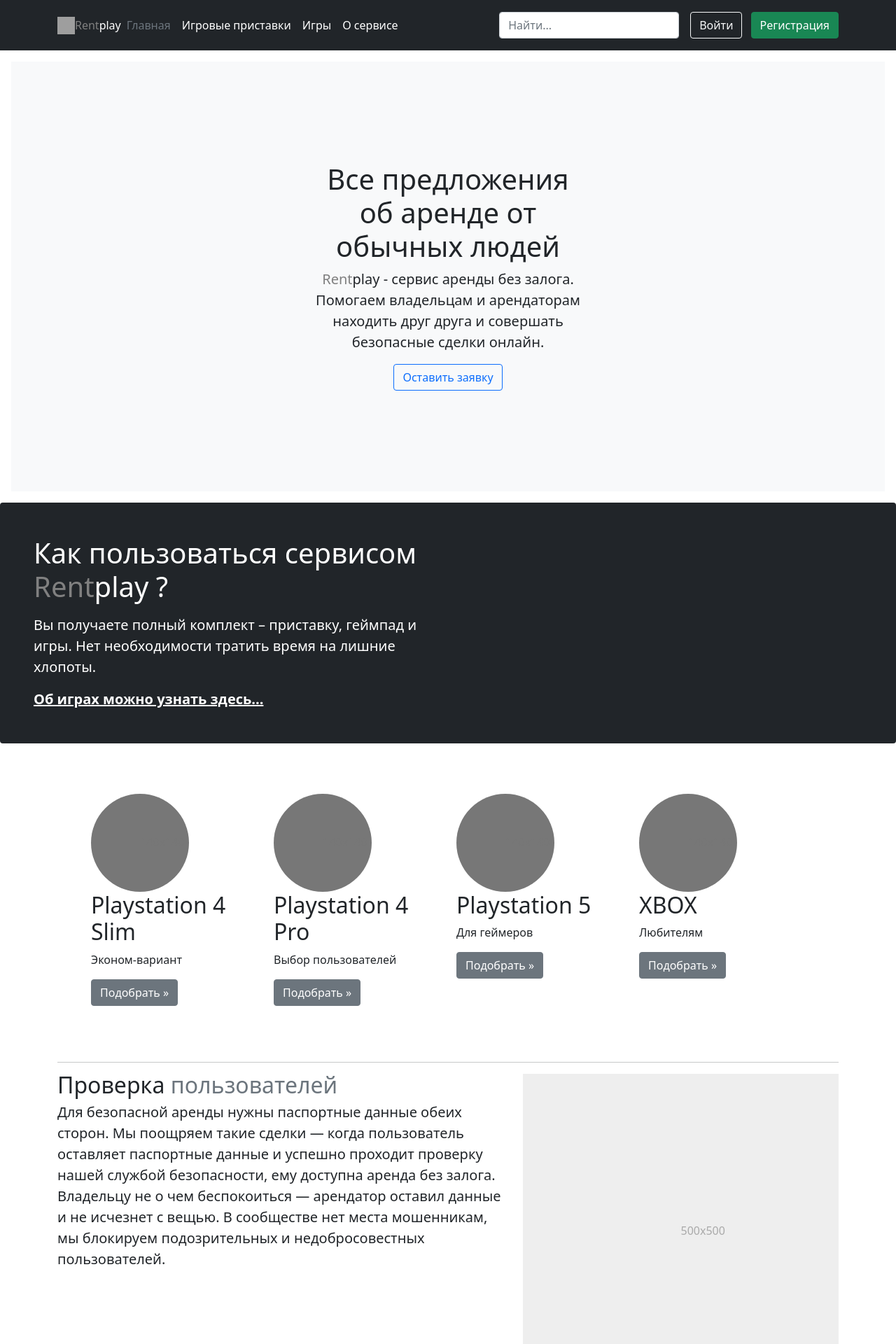
After one commit to EvgVol/rent_play, a Django app: template backend/templates/core/index.html in a window 1280 px wide. The commit adds this page. Shown: the top 1920 px of the page at 70% size. Run offline with Django 4.2, Linux system fonts and the light colour scheme; the template is opened without the code that fills it, so the values that code supplies are empty; parts of the project's set-up code (start-up, migrations or seed data) failed here and were passed over; grey boxes are pictures that could not be loaded.

Commit message:
update index

```diff
--- a/backend/backend/urls.py
+++ b/backend/backend/urls.py
@@ -21,5 +21,5 @@ urlpatterns = [
     path('api/', include('api.urls',)),
     path(r'redoc/', schema_view.with_ui('redoc', cache_timeout=0),
          name='schema-redoc'),
-    path('', include('consoles.urls'), name='consoles')
+    path('', include('core.urls'), name='index')
 ]
--- a/backend/consoles/views.py
+++ b/backend/consoles/views.py
@@ -1,5 +1,5 @@
 from django.db.models import Avg
-from django.shortcuts import render
+
 from rest_framework import decorators, permissions, viewsets
 from rest_framework.generics import get_object_or_404
 
@@ -16,9 +16,6 @@ from .serializers import (AddFavoriteConsoleSerializer,
                           AddDislikeConsoleSerializer)
 
 
-def index(request):
-    template = 'base.html'
-    return render(request, template)
 
 
 class CategoryViewSet(viewsets.ReadOnlyModelViewSet):
--- a/backend/core/views.py
+++ b/backend/core/views.py
@@ -1,8 +1,14 @@
+from django.shortcuts import render
 from rest_framework import permissions, viewsets
 
 from .models import Period
 from .serializers import PeriodSerializers
 
+
+
+def index(request):
+    template = 'core/index.html'
+    return render(request, template)
 
 class PeriodViewSet(viewsets.ReadOnlyModelViewSet):
     """Вьюсет для отображения периода аренды."""
--- a/backend/templates/consoles/index.html
+++ b/backend/templates/consoles/index.html
@@ -1,5 +1,5 @@
 {% extends 'base.html' %}
-{% block title %}Прокат и аренда игровых приставок{% endblock %}
+{% block title %}Игровые приствки{% endblock %}
 {% block content %}
   Список игровых приставок должен быть тут
 {% endblock %}
--- /dev/null
+++ b/backend/templates/core/index.html
@@ -0,0 +1,94 @@
+{% extends 'base.html' %}
+{% block title %}Сервис по прокату игровых приставок{% endblock %}
+{% block content %}
+<div class="position-relative overflow-hidden p-3 p-md-5 m-md-3 text-center bg-light">
+  <div class="col-md-5 p-lg-5 mx-auto my-5">
+      <h1 class="display-8 fw-normal">Все предложения об аренде от обычных людей</h1>
+      <p class="lead fw-normal"><span style="color: gray">Rent</span>play - сервис аренды без залога. Помогаем владельцам и арендаторам находить друг друга и совершать безопасные сделки онлайн.</p>
+      <a class="btn btn-outline-primary" href="#">Оставить заявку</a>
+  </div>
+  <div class="product-device shadow-sm d-none d-md-block"></div>
+<div class="product-device product-device-2 shadow-sm d-none d-md-block"></div>
+</div>
+<div class="p-4 p-md-5 mb-4 text-white rounded bg-dark">
+  <div class="col-md-6 px-0">
+    <h1 class="display-6 fst-bold">Как пользоваться сервисом <span style="color: gray">Rent</span>play ?</h1>
+    <p class="lead my-3">Вы получаете полный комплект – приставку, геймпад и игры. Нет необходимости тратить время на лишние хлопоты. </p>
+    <p class="lead mb-0"><a href="#" class="text-white fw-bold">Об играх можно узнать здесь...</a></p>
+  </div>
+</div>
+
+<div class="container marketing">
+
+  <div class="row p-5">
+    <div class="col-lg-3">
+      <svg class="bd-placeholder-img rounded-circle" width="140" height="140" xmlns="http://www.w3.org/2000/svg" role="img" aria-label="Placeholder: 140x140" preserveAspectRatio="xMidYMid slice" focusable="false"><title>Placeholder</title><rect width="100%" height="100%" fill="#777"/><text x="50%" y="50%" fill="#777" dy=".3em">140x140</text></svg>
+
+      <h2 class="fw-normal">Playstation 4 Slim</h2>
+      <p>Эконом-вариант</p>
+      <p><a class="btn btn-secondary" href="#">Подобрать &raquo;</a></p>
+    </div>
+    <div class="col-lg-3">
+      <svg class="bd-placeholder-img rounded-circle" width="140" height="140" xmlns="http://www.w3.org/2000/svg" role="img" aria-label="Placeholder: 140x140" preserveAspectRatio="xMidYMid slice" focusable="false"><title>Placeholder</title><rect width="100%" height="100%" fill="#777"/><text x="50%" y="50%" fill="#777" dy=".3em">140x140</text></svg>
+
+      <h2 class="fw-normal">Playstation 4 Pro</h2>
+      <p>Выбор пользователей</p>
+      <p><a class="btn btn-secondary" href="#">Подобрать &raquo;</a></p>
+    </div>
+    <div class="col-lg-3">
+      <svg class="bd-placeholder-img rounded-circle" width="140" height="140" xmlns="http://www.w3.org/2000/svg" role="img" aria-label="Placeholder: 140x140" preserveAspectRatio="xMidYMid slice" focusable="false"><title>Placeholder</title><rect width="100%" height="100%" fill="#777"/><text x="50%" y="50%" fill="#777" dy=".3em">140x140</text></svg>
+
+      <h2 class="fw-normal">Playstation 5</h2>
+      <p>Для геймеров</p>
+      <p><a class="btn btn-secondary" href="#">Подобрать &raquo;</a></p>
+    </div>
+    <div class="col-lg-3">
+      <svg class="bd-placeholder-img rounded-circle" width="140" height="140" xmlns="http://www.w3.org/2000/svg" role="img" aria-label="Placeholder: 140x140" preserveAspectRatio="xMidYMid slice" focusable="false"><title>Placeholder</title><rect width="100%" height="100%" fill="#777"/><text x="50%" y="50%" fill="#777" dy=".3em">140x140</text></svg>
+
+      <h2 class="fw-normal">XBOX</h2>
+      <p>Любителям</p>
+      <p><a class="btn btn-secondary" href="#">Подобрать &raquo;</a></p>
+    </div>
+  </div>
+
+  <hr class="featurette-divider">
+
+  <div class="row featurette">
+    <div class="col-md-7">
+      <h2 class="featurette-heading fw-normal lh-1">Проверка <span class="text-muted">пользователей</span></h2>
+      <p class="lead">Для безопасной аренды нужны паспортные данные обеих сторон. Мы поощряем такие сделки — когда пользователь оставляет паспортные данные и успешно проходит проверку нашей службой безопасности, ему доступна аренда без залога. Владельцу не о чем беспокоиться — арендатор оставил данные и не исчезнет с вещью. В сообществе нет места мошенникам, мы блокируем подозрительных и недобросовестных пользователей.</p>
+    </div>
+    <div class="col-md-5">
+      <svg class="bd-placeholder-img bd-placeholder-img-lg featurette-image img-fluid mx-auto" width="500" height="500" xmlns="http://www.w3.org/2000/svg" role="img" aria-label="Placeholder: 500x500" preserveAspectRatio="xMidYMid slice" focusable="false"><title>Placeholder</title><rect width="100%" height="100%" fill="#eee"/><text x="50%" y="50%" fill="#aaa" dy=".3em">500x500</text></svg>
+
+    </div>
+  </div>
+
+  <hr class="featurette-divider">
+
+  <div class="row featurette">
+    <div class="col-md-7 order-md-2">
+      <h2 class="featurette-heading fw-normal lh-1">Юридическая <span class="text-muted">защита каждой сделки</span></h2>
+      <p class="lead">Электронный договор аренды формируется прямо на сайте. Он равноценно защищает интересы обеих сторон, а не только арендодателя — как бывает в устаревших прокатах. Владельцы могут рассчитывать на страховку от порчи и невозврата, когда сделка оформлена и оплачена на сайте. Каждый пользователь — на объективное решение спорных вопросов, где мы выступим в роли независимого арбитра.</p>
+    </div>
+    <div class="col-md-5 order-md-1">
+      <svg class="bd-placeholder-img bd-placeholder-img-lg featurette-image img-fluid mx-auto" width="500" height="500" xmlns="http://www.w3.org/2000/svg" role="img" aria-label="Placeholder: 500x500" preserveAspectRatio="xMidYMid slice" focusable="false"><title>Placeholder</title><rect width="100%" height="100%" fill="#eee"/><text x="50%" y="50%" fill="#aaa" dy=".3em">500x500</text></svg>
+
+    </div>
+  </div>
+
+  <hr class="featurette-divider">
+
+  <div class="row featurette">
+    <div class="col-md-7">
+      <h2 class="featurette-heading fw-normal lh-1">Гарантия <span class="text-muted">бронирования и честных условий</span></h2>
+      <p class="lead">Оплата сделки на сайте гарантирует арендатору наличие вещи и фиксированную цену — даже если до начала аренды полгода. Если получить вещь не удалось или она не соответствует описанию, деньги за прокат полностью вернутся на карту — без лишних встреч и поездок по городу. А когда владелец принимает оплату здесь, мы даем ему гарантии бронирования — не будет издержек, если сделка сорвется в последний момент.</p>
+    </div>
+    <div class="col-md-5">
+      <svg class="bd-placeholder-img bd-placeholder-img-lg featurette-image img-fluid mx-auto" width="500" height="500" xmlns="http://www.w3.org/2000/svg" role="img" aria-label="Placeholder: 500x500" preserveAspectRatio="xMidYMid slice" focusable="false"><title>Placeholder</title><rect width="100%" height="100%" fill="#eee"/><text x="50%" y="50%" fill="#aaa" dy=".3em">500x500</text></svg>
+
+    </div>
+  </div>
+  <hr class="featurette-divider">
+</div>
+{% endblock %}
```
Also changed, not shown: backend/templates/games/index.html (+33 -2 lines).
